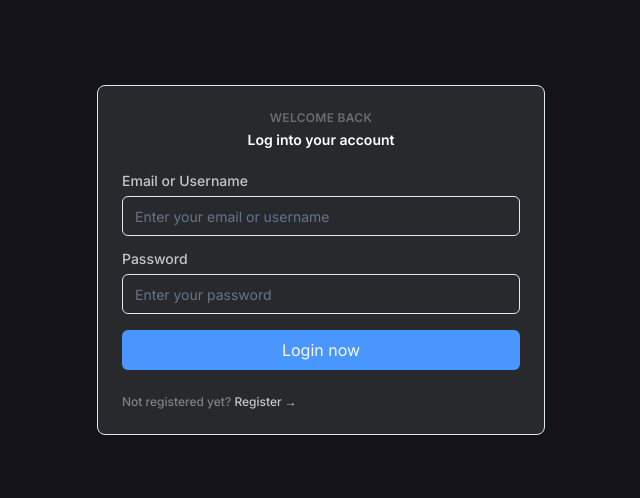
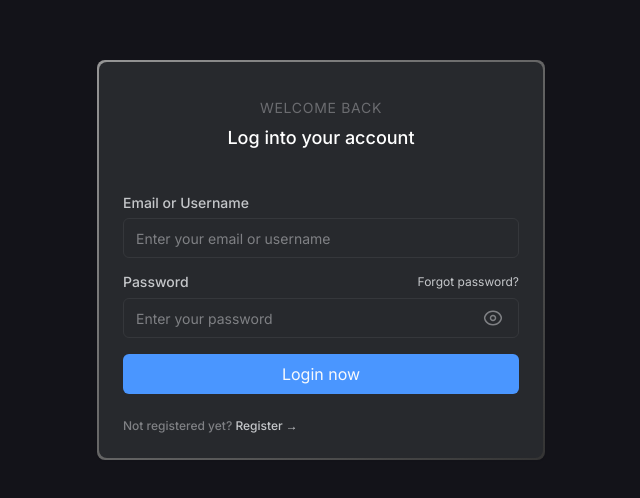
Before and after one commit to imaxisXD/now-and-me-social-media, a Next.js app: page / in a window 1280 px wide. Shown: the part 140-638 px from the top of the page, without its empty margins (319-959 px from the left). Built offline with nearby package versions, Linux system fonts and the light colour scheme.

Commit message:
Done: Login Card Compoentnet

```diff
--- a/components/loginCard.tsx
+++ b/components/loginCard.tsx
@@ -1,5 +1,6 @@
 "use client"
 
+import Image from "next/image"
 import { Button } from "./ui/button"
 import {
     Card,
@@ -15,27 +16,41 @@ import { Label } from "./ui/label"
 
 export function LoginCard() {
     return (
-        <Card className="w-2/4 h-2/4 max-w-md max-h-md bg-[#27292D]">
+        <Card className="w-full md:w-3/4 max-w-md h-2/4 max-h-md border-none bg-gradient-to-br p-0.5 from-[#969696] to-[#343434]">
+            <div className="bg-[#27292D] rounded-lg">
                 <CardHeader className="space-y-1 text-center">
-                <CardTitle className="text-xs text-greyed tracking-wide">WELCOME BACK</CardTitle>
-                <CardDescription className="font-semibold text-sm text-white">
+                    <CardTitle className="text-sm font-normal text-greyed tracking-wider mt-3 mb-0.5">WELCOME BACK</CardTitle>
+                    <CardDescription className="text-lg font-medium text-white">
                         Log into your account
                     </CardDescription>
                 </CardHeader>
-            <CardContent className="grid gap-4">
-                <div className="grid gap-2">
+                <CardContent className="grid gap-4 mt-5">
+                    <div className="grid gap-2 ">
                         <Label htmlFor="email" className="text-[#C5C7CA]">Email or Username</Label>
-                    <Input id="email" type="email" className="text-[#7F8084]" placeholder="Enter your email or username" />
+
+                        <Input id="email" type="email" className="placeholder:text-[#7F8084] border-[#35373B]" placeholder="Enter your email or username" />
                     </div>
                     <div className="grid gap-2">
-                    <Label htmlFor="password" className="text-[#C5C7CA]">Password</Label>
-                    <Input id="password" type="password" className="text-[#7F8084]" placeholder="Enter your password" />
+                        <div className="flex justify-between items-center">
+                            <Label htmlFor="password" className="text-[#C5C7CA] inline-block">Password</Label>
+                            <span className="text-[#C5C7CA] inline text-xs">Forgot password?</span>
+                        </div>
+                        <div className="relative">
+                            <Input id="password" type="password" className="placeholder:text-[#7F8084] border-[#35373B] " placeholder="Enter your password" />
+                            <Image width={20} height={20}
+                                className="absolute top-1/2 transform -translate-y-1/2 right-4"
+                                alt="show password"
+                                src="/eye.svg"
+                            />
+                        </div>
                     </div>
                     <Button className="w-full bg-btnBlue text-base font-normal	">Login now</Button>
                 </CardContent>
                 <CardFooter className="text-xs font-medium">
                     <span className="text-[#7F8084]">Not registered yet?<span className="text-[#C5C7CA]"> Register →</span></span>
                 </CardFooter>
+            </div>
+
         </Card>
     )
 }
--- a/components/ui/input.tsx
+++ b/components/ui/input.tsx
@@ -3,7 +3,7 @@ import * as React from "react"
 import { cn } from "@/lib/utils"
 
 export interface InputProps
-  extends React.InputHTMLAttributes<HTMLInputElement> {}
+  extends React.InputHTMLAttributes<HTMLInputElement> { }
 
 const Input = React.forwardRef<HTMLInputElement, InputProps>(
   ({ className, type, ...props }, ref) => {
@@ -11,7 +11,7 @@ const Input = React.forwardRef<HTMLInputElement, InputProps>(
       <input
         type={type}
         className={cn(
-          "flex h-10 w-full rounded-md border border-input bg-transparent px-3 py-2 text-sm ring-offset-background file:border-0 file:bg-transparent file:text-sm file:font-medium placeholder:text-muted-foreground focus-visible:outline-none focus-visible:ring-2 focus-visible:ring-ring focus-visible:ring-offset-2 disabled:cursor-not-allowed disabled:opacity-50",
+          "flex h-10 w-full rounded-md border border-input bg-transparent px-3 py-2 text-sm file:border-0 file:bg-transparent file:text-sm file:font-medium placeholder:text-muted-foreground focus-visible:outline-none disabled:cursor-not-allowed disabled:opacity-50",
           className
         )}
         ref={ref}
```
Also changed, not shown: public/eye.svg (added), public/nownmelogo.svg (added). Lines whose indentation alone changed are shown as unchanged.
